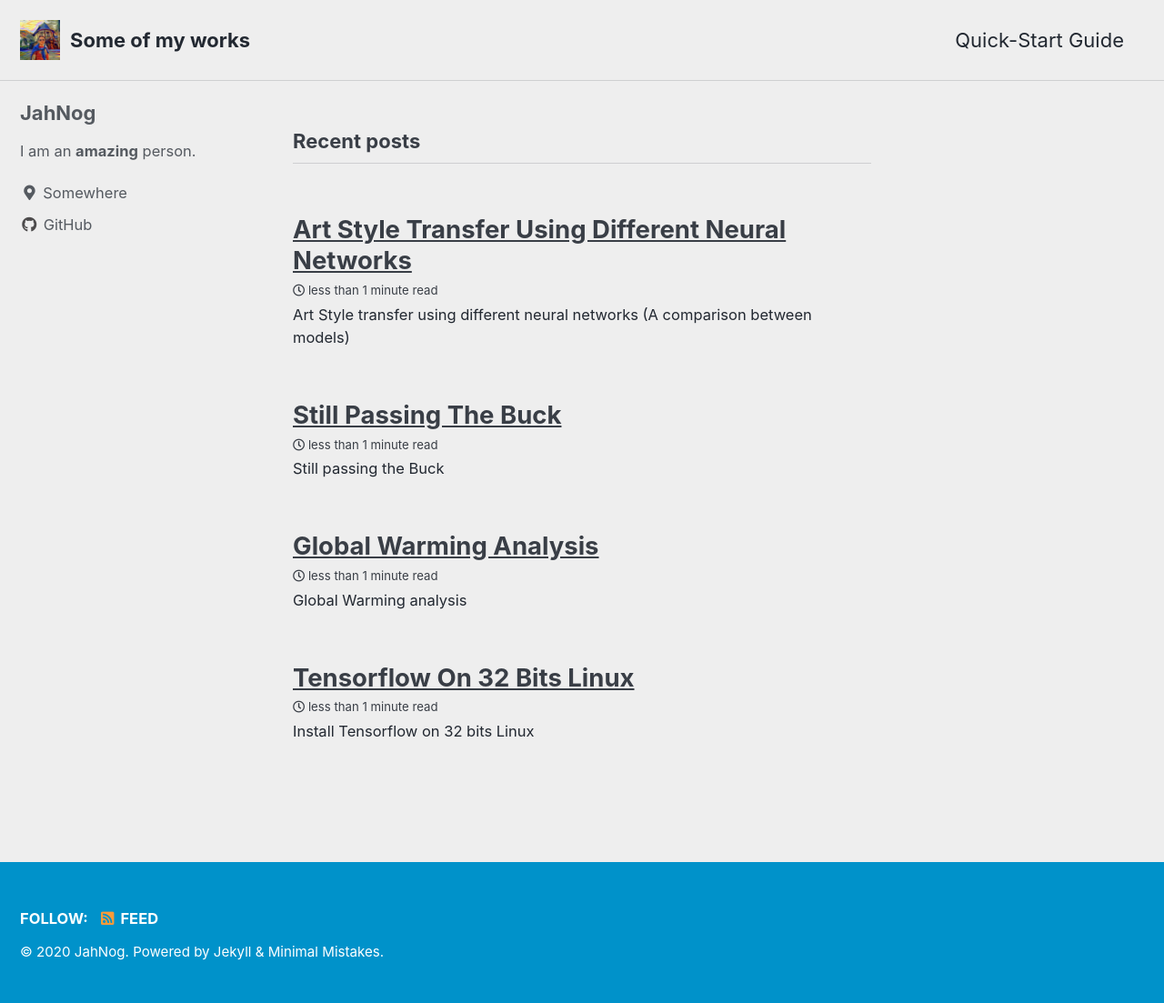
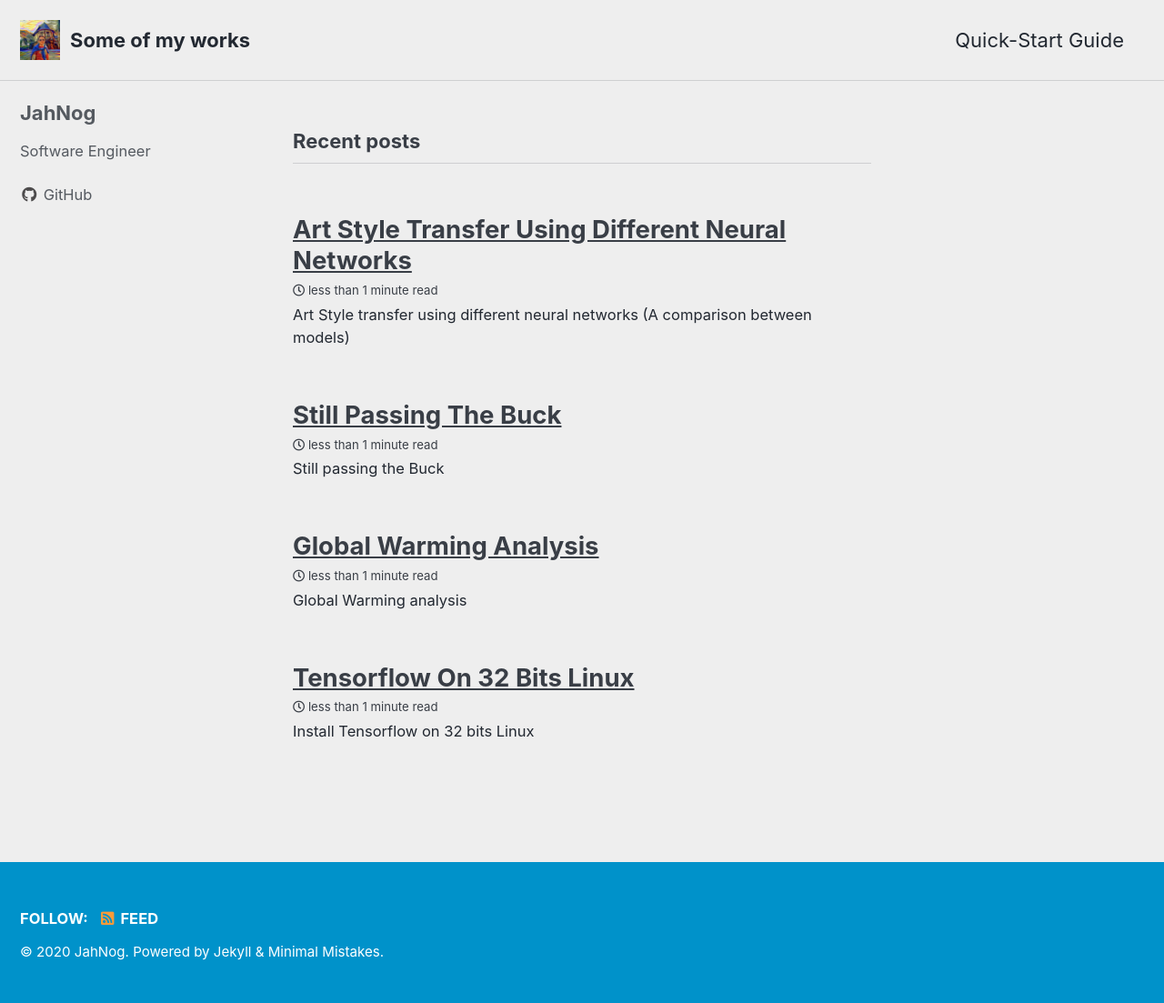
Before and after one commit to jahnog/jahnog.github.io, a Jekyll site: the page built from index.html, in a window 1280 px wide. Shown: the whole page at 91% size. Built offline with Jekyll 4.4.1, drawn with Linux system fonts in a browser that asks for light colours; cached includes are drawn as plain includes; the list of posts is cut into pages by our own code.

Commit message:
Updated bio.

```diff
--- a/_config.yml
+++ b/_config.yml
@@ -95,8 +95,8 @@ analytics:
 author:
   name             : "JahNog"
   avatar           : # path of avatar image, e.g. "/assets/images/bio-photo.jpg"
-  bio              : "I am an **amazing** person."
-  location         : "Somewhere"
+  bio              : "Software Engineer" # "I am an **amazing** person."
+  location         : # "Somewhere"
   email            :
   links:
     - label: "Email"
```
